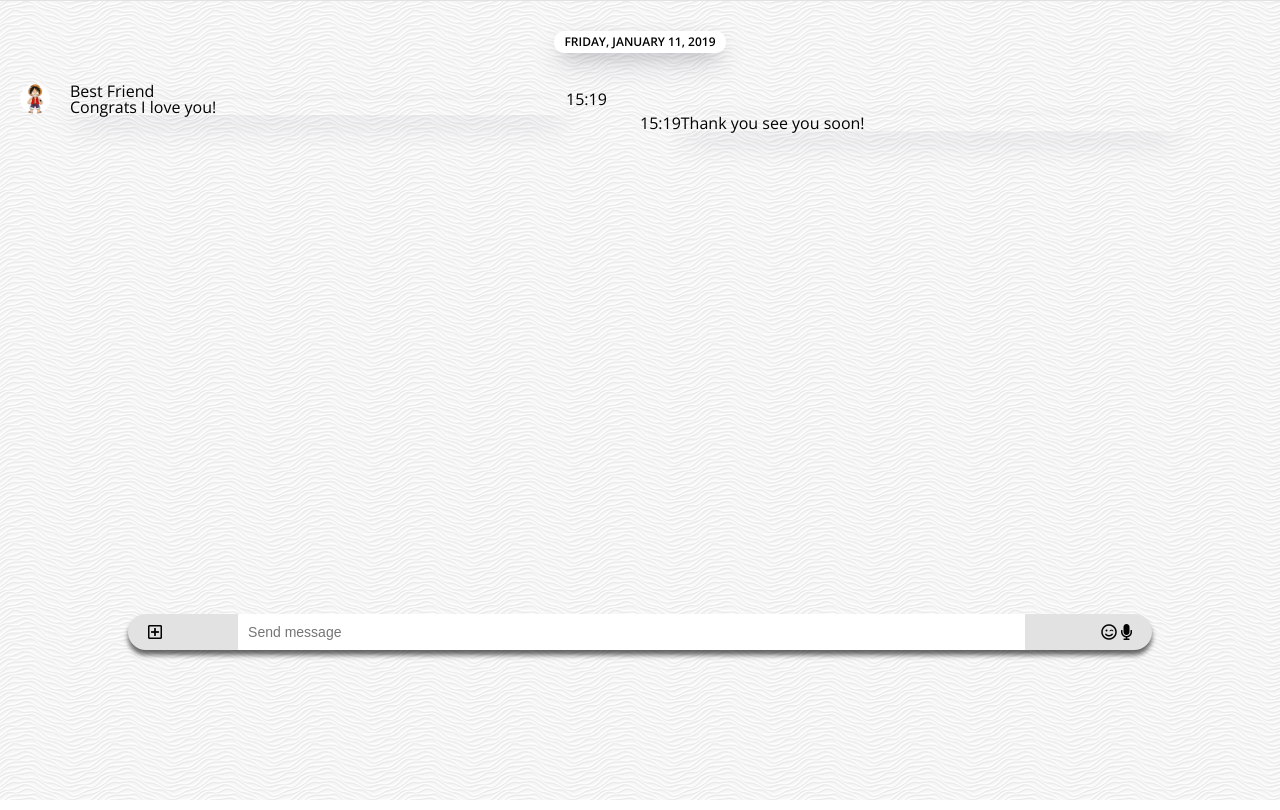
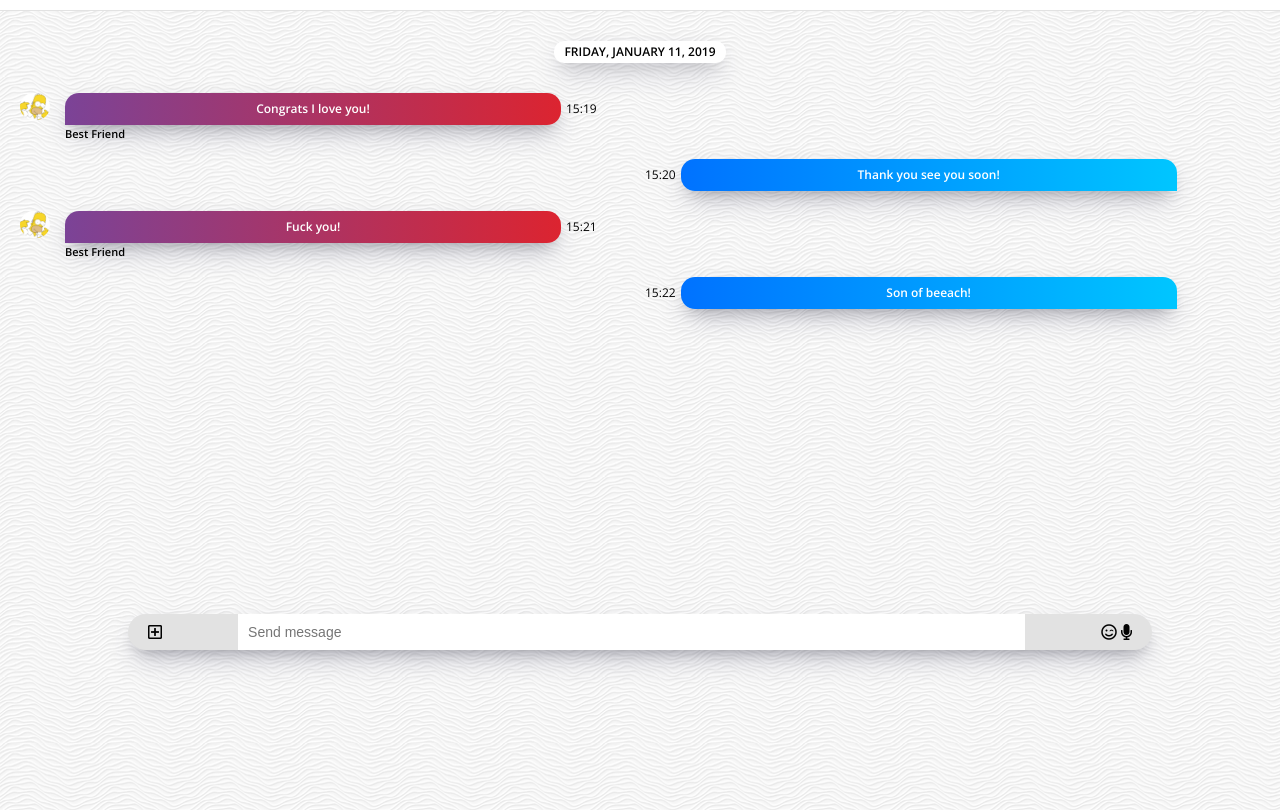
Before and after one commit to dhlee3888/kakao-clone-v2, a plain HTML site: page chat.html in a window 1280 px wide. Shown: the part 100-910 px from the top of the page. Drawn offline with nearby package versions, Linux system fonts and the light colour scheme.

Commit message:
기본완성

```diff
--- a/chat.html
+++ b/chat.html
@@ -48,23 +48,43 @@
           Friday, January 11, 2019
         </span>
         <li class="incoming-message message">
-          <img src="./images/avatar.jpg" />
+          <img src="./images/homer.gif" />
           <div class="message__content">
-            <span class="message__author">Best Friend</span>
             <div class="message__bubble">
               Congrats I love you!
             </div>
+            <span class="message__author">Best Friend</span>
           </div>
           <span class="message__timesrtamp">15:19</span>
         </li>
         <li class="sent-message message">
-          <span class="message__timesrtamp">15:19</span>
+          <span class="message__timesrtamp">15:20</span>
           <div class="message__content">
             <div class="message__bubble">
               Thank you see you soon!
             </div>
           </div>
         </li>
+
+        <li class="incoming-message message">
+            <img src="./images/homer.gif" />
+            <div class="message__content">
+              <div class="message__bubble">
+                Fuck you!
+              </div>
+              <span class="message__author">Best Friend</span>
+            </div>
+            <span class="message__timesrtamp">15:21</span>
+          </li>
+          <li class="sent-message message">
+            <span class="message__timesrtamp">15:22</span>
+            <div class="message__content">
+              <div class="message__bubble">
+                Son of beeach!
+              </div>
+            </div>
+          </li>
+
       </ul>
     </main>
     <div class="chat__write">
--- a/css/chat.css
+++ b/css/chat.css
@@ -5,6 +5,7 @@
 .chats-body .header,
 .chats-body .status-bar {
     padding: 0px 20px;
+    margin-top:10px;
 }
 
 .chat-screen {
@@ -25,7 +26,9 @@
     background-color:#e2e2e2;
     padding: 0px 20px;
     border-radius:  40px;
-    box-shadow: 0px 5px 5px rgba(0, 0, 0, 0.6);
+    box-shadow: rgba(50,50,93, 0.25) 0px 13px 27px -5px,
+    rgba(0, 0, 0, 0.3) 0px 8px 16px -8px,
+    rgba(0, 0, 0, 0.024) 0px -6px 16px -6px;
 }
 
 .chat__write-column:nth-child(2) {
@@ -67,16 +70,40 @@
 
 .message {
     display: flex;
-    align-items: center;
+    align-items: flex-start;
     width: 50%;
+    font-size: 12px;
+    margin-bottom: 20px;
 }
 
 .message .message__content {
     width: 80%;
+
 }
 
 .incoming-message{
     align-self: flex-start;
+    align-items: flex-start;
+}
+
+.incoming-message .message__author{
+    margin-top: 3px;
+    display: block;
+    font-weight: 600;
+    font-size: 11px;
+}
+
+.message .message__bubble {
+    box-shadow: rgba(50,50,93, 0.25) 0px 13px 27px -5px,
+    rgba(0, 0, 0, 0.3) 0px 8px 16px -8px,
+    rgba(0, 0, 0, 0.024) 0px -6px 16px -6px;
+    border-radius: 14px;
+    padding: 10px 20px;
+    display: block;
+    text-align: center;
+    color: white;
+    font-weight: 600;
+
 }
 
 .sent-message{
@@ -86,11 +113,21 @@
 .incoming-message img {
     width: 30px;
     border-radius: 15px;
-    margin-right: 20px;
+    margin-right: 15px;
 }
 
-.message .message__bubble {
-    box-shadow: rgba(50,50,93, 0.25) 0px 13px 27px -5px,
-    rgba(0, 0, 0, 0.3) 0px 8px 16px -8px,
-    rgba(0, 0, 0, 0.024) 0px -6px 16px -6px;
+
+
+.message .message__timesrtamp{
+    padding: 10px 5px;
+
 }
+.incoming-message .message__bubble{
+    border-bottom-left-radius: 0px;
+    background-image: linear-gradient( to right, #7b4397, #dc2430);
+}
+
+.sent-message .message__bubble{
+    border-bottom-right-radius: 0px;
+    background-image: linear-gradient( to left, #00c6ff, #0072ff);
+}
--- a/css/friend.css
+++ b/css/friend.css
@@ -72,3 +72,9 @@
     justify-content: center;
     align-items: center;
 }
+
+.friend__column .chat__timestamp {
+    font-size: 13px;
+    opacity: 0.8;
+
+}
```
Also changed, not shown: index.html (+4 -6 lines), images/homer.gif (renamed from images/avatar.gif).
